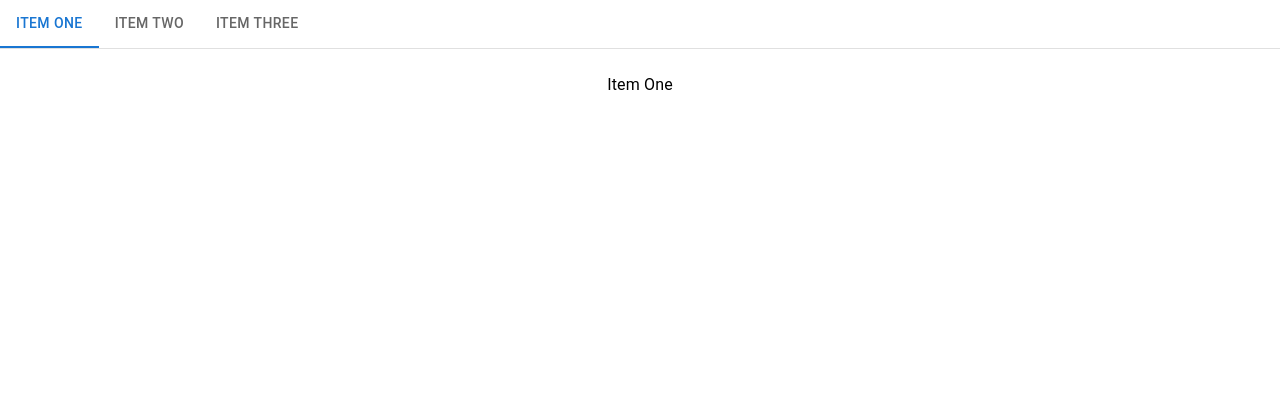
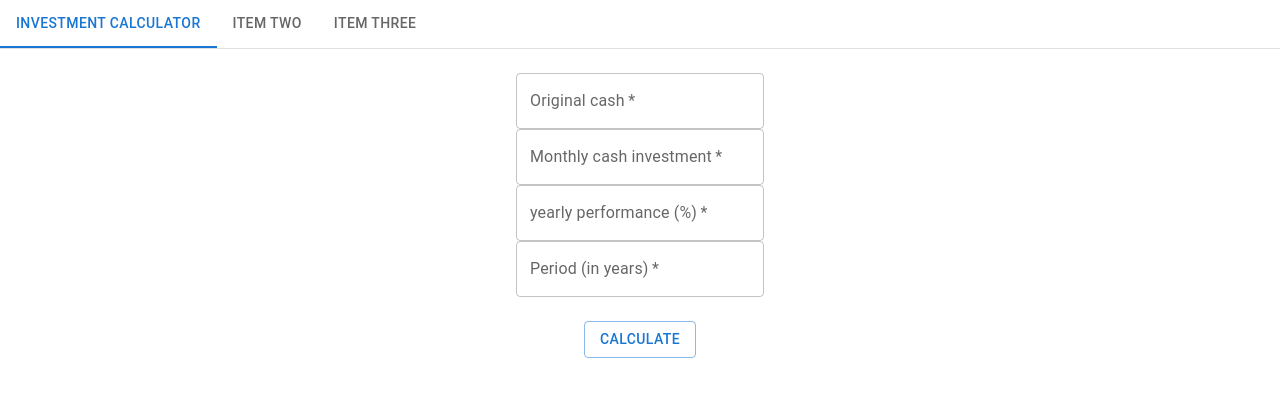
Before and after one commit to badescuga/finance-app, a React (Create React App) app: page / in a window 1280 px wide. Shown: the top 396 px of the page. Built offline with nearby package versions, Linux system fonts and the light colour scheme.

Commit message:
adding charts library and investment calculator

```diff
--- a/package.json
+++ b/package.json
@@ -17,6 +17,7 @@
     "react": "^17.0.2",
     "react-dom": "^17.0.2",
     "react-scripts": "4.0.3",
+    "recharts": "^2.1.8",
     "typescript": "^4.1.2",
     "web-vitals": "^1.0.1"
   },
--- /dev/null
+++ b/src/InvestmentCalculator.tsx
@@ -0,0 +1,25 @@
+import { TextField } from "@mui/material";
+import Button from "@mui/material/Button";
+
+function getCalculateButton() {
+  return (
+    <Button
+      variant="outlined"
+      onClick={() => {
+        alert("clicked");
+      }}
+    >
+      Calculate
+    </Button>
+  );
+}
+
+export function InvestmentCalculator() {
+  return <div>
+      <TextField id="original-sum" label="Original cash" variant="outlined" required/>< br/>
+      <TextField id="monthly-investment" label="Monthly cash investment" variant="outlined" required/>< br/>
+      <TextField id="yearly-performance" label="yearly performance (%)" variant="outlined" required/>< br/>
+      <TextField id="period" label="Period (in years)" variant="outlined" required/>< br/>
+      < br/>
+      {getCalculateButton()}</div>;
+}
--- a/src/MainComponent.tsx
+++ b/src/MainComponent.tsx
@@ -3,6 +3,8 @@ import Tabs from '@mui/material/Tabs';
 import Tab from '@mui/material/Tab';
 import Typography from '@mui/material/Typography';
 import Box from '@mui/material/Box';
+
+import { InvestmentCalculator } from './InvestmentCalculator';
 
 interface TabPanelProps {
   children?: React.ReactNode;
@@ -48,13 +50,13 @@ export function MainComponent() {
     <Box sx={{ width: '100%' }}>
       <Box sx={{ borderBottom: 1, borderColor: 'divider' }}>
         <Tabs value={value} onChange={handleChange} aria-label="basic tabs example">
-          <Tab label="Item One" {...a11yProps(0)} />
+          <Tab label="Investment Calculator" {...a11yProps(0)} />
           <Tab label="Item Two" {...a11yProps(1)} />
           <Tab label="Item Three" {...a11yProps(2)} />
         </Tabs>
       </Box>
       <TabPanel value={value} index={0}>
-        Item One
+      <InvestmentCalculator />
       </TabPanel>
       <TabPanel value={value} index={1}>
         Item Two
```
Also changed, not shown: 1 other file (tests, documents, lock files or other folders).
